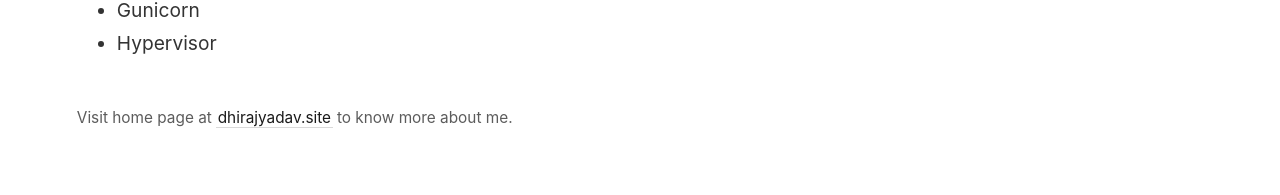
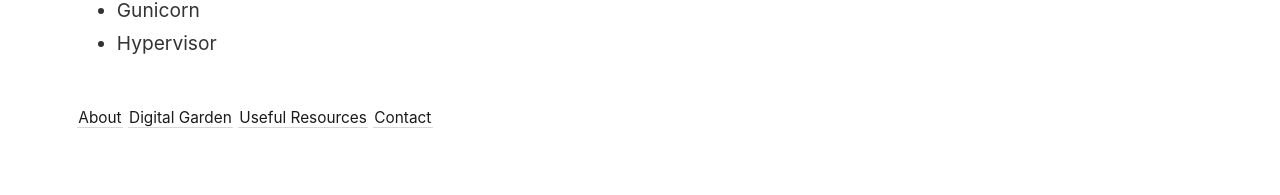
Before and after one commit to dhiraj-ydv/digitalgarden, a Jekyll site: the page built from _pages/about.md, in a window 1280 px wide. Shown: the part 1433-1628 px from the top of the page. Built offline with Jekyll 4.4.1, drawn with Linux system fonts in a browser that asks for light colours.

Commit message:
Update footer.html

```diff
--- a/_includes/footer.html
+++ b/_includes/footer.html
@@ -1 +1 @@
-Visit home page at <a class="internal-link" href="https://dhirajyadav.site/">dhirajyadav.site</a> to know more about me.
+<a class="internal-link" href="https://dhirajyadav.site/about">About</a>&nbsp<a class="internal-link" href="https://dhirajyadav.site/garden">Digital Garden</a>&nbsp<a class="internal-link" href="https://dhirajyadav.site/useful_resources">Useful Resources</a>&nbsp<a class="internal-link" href="https://dhirajyadav.site/contact">Contact</a>
```
